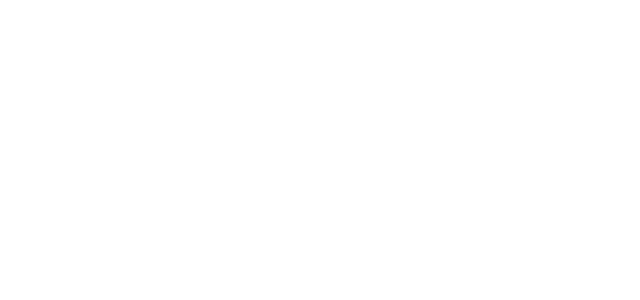
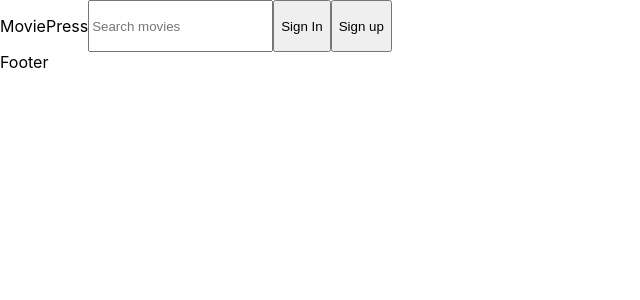
Before and after one commit to DasDeveloper/MoviePress, a React (Create React App) app in the folder client/: page / in a window 1280 px wide. Shown: the top 300 px of the page, without its empty margins (0-640 px from the left). Built offline with nearby package versions, Linux system fonts and the light colour scheme.

Commit message:
Added components for homepage

```diff
--- a/client/src/App.js
+++ b/client/src/App.js
@@ -1,5 +1,8 @@
 import './App.css';
-import {BrowserRouter, Routes, Route} from 'react-router-dom'
+import {BrowserRouter, Routes, Route} from 'react-router-dom';
+import Homepage from './pages/homepage';
+import Footer from './components/footer';
+import Navbar from './components/navbar';
 
 function App() {
   return (
@@ -10,7 +13,7 @@
             path="/"
             element={
               <>
-
+                <Navbar/><Homepage/><Footer/>
               </>
             }
           ></Route>
--- /dev/null
+++ b/client/src/components/footer.jsx
@@ -0,0 +1,15 @@
+import '../css/footer.css'
+
+
+const Footer = () =>{
+
+
+    return (
+        <div>
+            Footer
+        </div>
+    )
+}
+
+
+export default Footer;
--- /dev/null
+++ b/client/src/components/navbar.jsx
@@ -0,0 +1,19 @@
+
+import '../css/navbar.css'
+
+const Navbar = () =>{
+
+    return (
+        <div className="navbar">
+
+            <p className="logo">MoviePress</p>
+            <input type="textbox" placeholder='Search movies'></input>
+            <button> Sign In</button>
+            <button> Sign up</button>
+
+
+        </div>
+    );
+}
+
+export default Navbar;
--- /dev/null
+++ b/client/src/css/navbar.css
@@ -0,0 +1,6 @@
+
+
+.navbar{
+    display: flex;
+    flex-direction: row;
+}
--- /dev/null
+++ b/client/src/pages/homepage.jsx
@@ -0,0 +1,15 @@
+import '../css/homepage.css'
+
+
+const Homepage = () =>{
+
+    return (
+        <div>
+
+
+        </div>
+    )
+}
+
+
+export default Homepage;
```
Also changed, not shown: client/src/css/footer.css (added), client/src/css/homepage.css (added).
